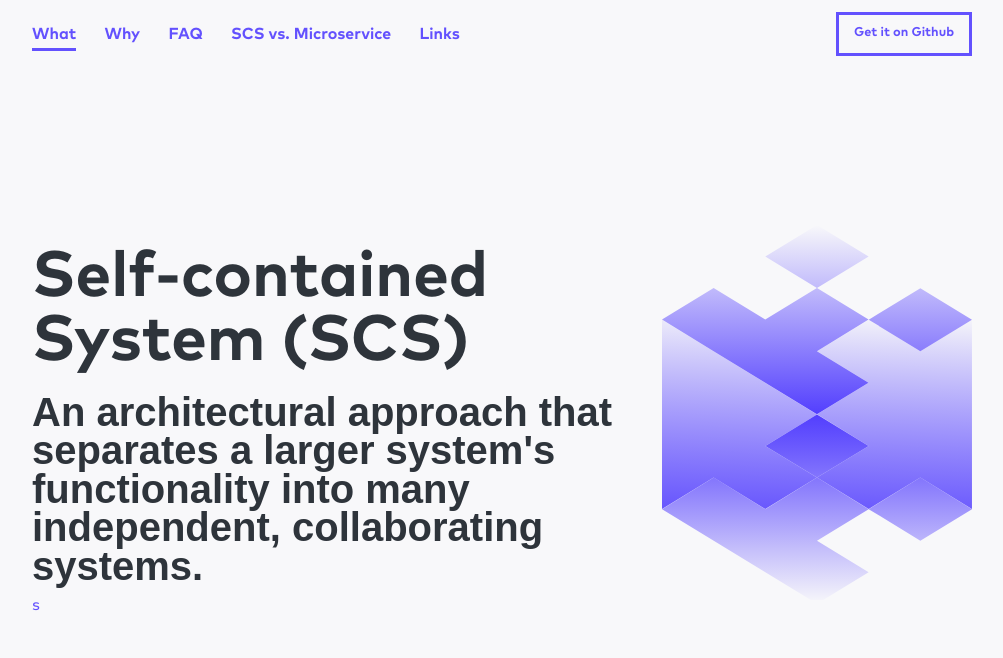
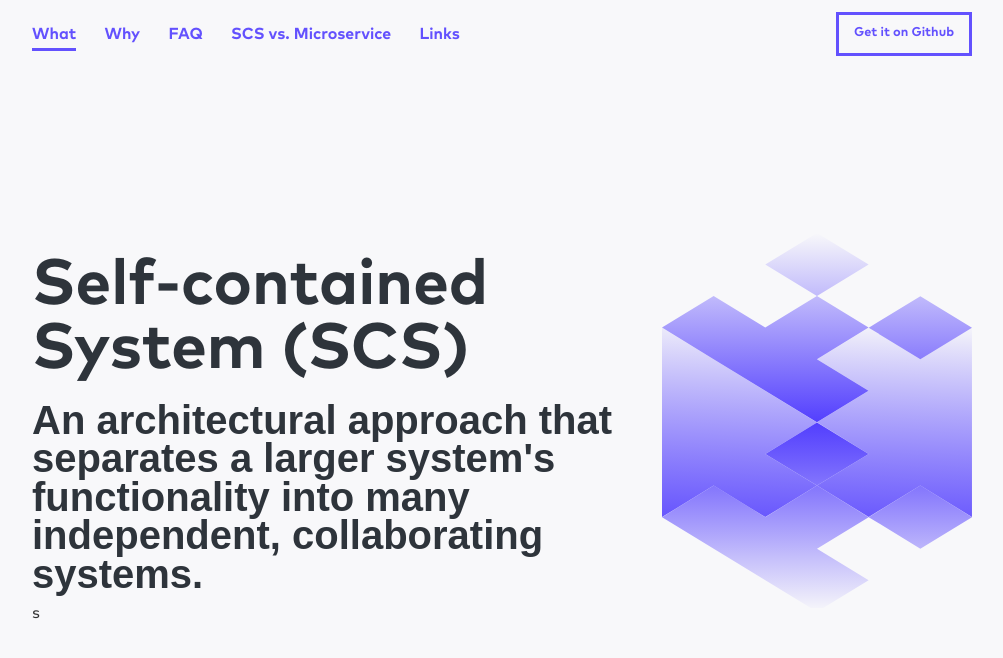
Before and after one commit to innoq/SCS, a Jekyll site: the page built from index.html, in a window 1280 px wide and 900 px high. Shown: the top 658 px of the window, without its empty margins (138-1141 px from the left). Built offline with Jekyll 4.4.1, drawn with Linux system fonts in a browser that asks for light colours; some web fonts are replaced.

Commit message:
cleanup presets and create typography file

```diff
--- a/_layouts/default.html
+++ b/_layouts/default.html
@@ -7,6 +7,7 @@
   <meta name="viewport" content="width=device-width, initial-scale=1.0">
   <meta name="description" content="{{page.description}}">
   <link rel="stylesheet" href="css/vars.css">
+  <link rel="stylesheet" href="css/typography.css">
   <link rel="stylesheet" href="css/webflow.css">
   <link rel="stylesheet" href="css/default.css">
   <link rel="stylesheet" href="css/index.css">
@@ -14,7 +15,7 @@
   <script defer data-domain="scs-architecture.org" src="https://plausible.io/js/script.outbound-links.js"></script>
 </head>
 
-<body class="body">
+<body>
 
   <!-- todo mobile -->
   <div data-collapse="medium" data-animation="default" data-duration="400" data-easing="ease" data-easing2="ease"
--- a/css/default.css
+++ b/css/default.css
@@ -5,7 +5,7 @@
 
 body {
   color: #333;
-  font-family: Arial, Helvetica Neue, Helvetica, sans-serif;
+  font-family: Fontfont mark pro book, sans-serif;
 	padding: 0;
   line-height: 20px;
 }
@@ -149,7 +149,6 @@
   padding-bottom: 60px;
 }
 
-
 .nav-link {
   color: #6351fe;
   margin-right: 24px;
@@ -195,11 +194,6 @@
   display: flex;
 }
 
-.body {
-  color: #6351fe;
-  font-family: Fontfont mark pro book, sans-serif;
-  font-size: 16px;
-}
 
 .hero-container {
   max-width: 940px;
@@ -335,7 +329,6 @@
     margin-right: 0;
   }
 
-
   .div-block {
     flex: 1;
     justify-content: flex-start;
@@ -436,47 +429,8 @@
     z-index: 1;
   }
 
-
-
   .div-block {
     justify-content: flex-start;
     padding-left: 10px;
   }
 }
-
-
-@font-face {
-  font-family: 'Hack';
-  src: url('../fonts/Hack-Regular.ttf') format('truetype');
-  font-weight: 400;
-  font-style: normal;
-  font-display: auto;
-}
-@font-face {
-  font-family: 'Garagefonts freighttext pro book';
-  src: url('../fonts/GarageFonts---FreightText-Pro-Book-Italic.otf') format('opentype');
-  font-weight: 400;
-  font-style: italic;
-  font-display: auto;
-}
-@font-face {
-  font-family: 'Fontfont mark pro';
-  src: url('../fonts/FontFont---Mark-Pro-Bold.otf') format('opentype');
-  font-weight: 700;
-  font-style: normal;
-  font-display: auto;
-}
-@font-face {
-  font-family: 'Fontfont mark pro';
-  src: url('../fonts/FontFont---Mark-Pro-Heavy.otf') format('opentype');
-  font-weight: 900;
-  font-style: normal;
-  font-display: auto;
-}
-@font-face {
-  font-family: 'Fontfont mark pro book';
-  src: url('../fonts/FontFont---Mark-Pro-Book.otf') format('opentype');
-  font-weight: 400;
-  font-style: normal;
-  font-display: auto;
-}
--- /dev/null
+++ b/css/typography.css
@@ -0,0 +1,138 @@
+h1 {
+    color: #2e343b;
+    margin-top: 20px;
+    margin-bottom: 10px;
+    font-family: Fontfont mark pro, sans-serif;
+    font-size: 4rem;
+    font-weight: 900;
+    line-height: 4rem;
+}
+
+h2 {
+    color: #2e343b;
+    margin-top: 20px;
+    margin-bottom: 10px;
+    font-family: Fontfont mark pro, sans-serif;
+    font-size: 2.5rem;
+    font-weight: 900;
+    line-height: 2.5rem;
+}
+
+h3 {
+    color: #2e343b;
+    margin-top: 20px;
+    margin-bottom: 10px;
+    font-family: Fontfont mark pro, sans-serif;
+    font-size: 1.5rem;
+    font-weight: 700;
+    line-height: 1.5rem;
+}
+
+h4 {
+    color: #2e343b;
+    margin-top: 10px;
+    margin-bottom: 20px;
+    font-family: Fontfont mark pro, sans-serif;
+    font-size: 1.5rem;
+    font-weight: 700;
+    line-height: 2rem;
+}
+
+h5 {
+    color: #2e343b;
+    margin-top: 10px;
+    margin-bottom: 10px;
+    font-family: Fontfont mark pro, sans-serif;
+    font-size: 1.125rem;
+    font-weight: 700;
+    line-height: 1.75rem;
+}
+
+p {
+    color: #2e343b;
+    margin-bottom: 1.75rem;
+    font-family: Fontfont mark pro book, sans-serif;
+    font-size: 1.125rem;
+    line-height: 1.75rem;
+}
+
+a {
+    color: #6351fe;
+    background-color: rgba(0, 0, 0, 0);
+    border: 0 solid #000;
+    padding-bottom: 0;
+    padding-left: 0;
+    padding-right: 0;
+    font-family: Fontfont mark pro book, sans-serif;
+    font-size: 1.125rem;
+    line-height: 1.75rem;
+    text-decoration: underline;
+    display: inline-block;
+}
+
+a:hover {
+    color: #fff;
+    background-color: #6351fe;
+}
+
+ul {
+    margin-top: 0;
+    margin-bottom: 20px;
+    padding-left: 20px;
+    font-family: Fontfont mark pro book, sans-serif;
+    font-size: 1.125rem;
+    line-height: 1.75rem;
+}
+
+ol {
+    margin-top: 0;
+    margin-bottom: 0;
+    padding-left: 20px;
+}
+
+li {
+    color: #2e343b;
+    font-family: Fontfont mark pro book, sans-serif;
+    font-size: 1.125rem;
+    line-height: 1.75rem;
+}
+
+@font-face {
+    font-family: 'Hack';
+    src: url('../fonts/Hack-Regular.ttf') format('truetype');
+    font-weight: 400;
+    font-style: normal;
+    font-display: auto;
+}
+
+@font-face {
+    font-family: 'Garagefonts freighttext pro book';
+    src: url('../fonts/GarageFonts---FreightText-Pro-Book-Italic.otf') format('opentype');
+    font-weight: 400;
+    font-style: italic;
+    font-display: auto;
+}
+
+@font-face {
+    font-family: 'Fontfont mark pro';
+    src: url('../fonts/FontFont---Mark-Pro-Bold.otf') format('opentype');
+    font-weight: 700;
+    font-style: normal;
+    font-display: auto;
+}
+
+@font-face {
+    font-family: 'Fontfont mark pro';
+    src: url('../fonts/FontFont---Mark-Pro-Heavy.otf') format('opentype');
+    font-weight: 900;
+    font-style: normal;
+    font-display: auto;
+}
+
+@font-face {
+    font-family: 'Fontfont mark pro book';
+    src: url('../fonts/FontFont---Mark-Pro-Book.otf') format('opentype');
+    font-weight: 400;
+    font-style: normal;
+    font-display: auto;
+}
--- a/css/webflow.css
+++ b/css/webflow.css
@@ -26,28 +26,6 @@
 }
 .w-icon-file-upload-icon:before {
   content: "\e903";
-}
-* {
-  -webkit-box-sizing: border-box;
-  -moz-box-sizing: border-box;
-  box-sizing: border-box;
-}
-html {
-  height: 100%;
-}
-body {
-  margin: 0;
-  min-height: 100%;
-  background-color: #fff;
-  font-family: Arial, sans-serif;
-  font-size: 14px;
-  line-height: 20px;
-  color: #333;
-}
-img {
-  max-width: 100%;
-  vertical-align: middle;
-  display: inline-block;
 }
 
 .w-button {
```
